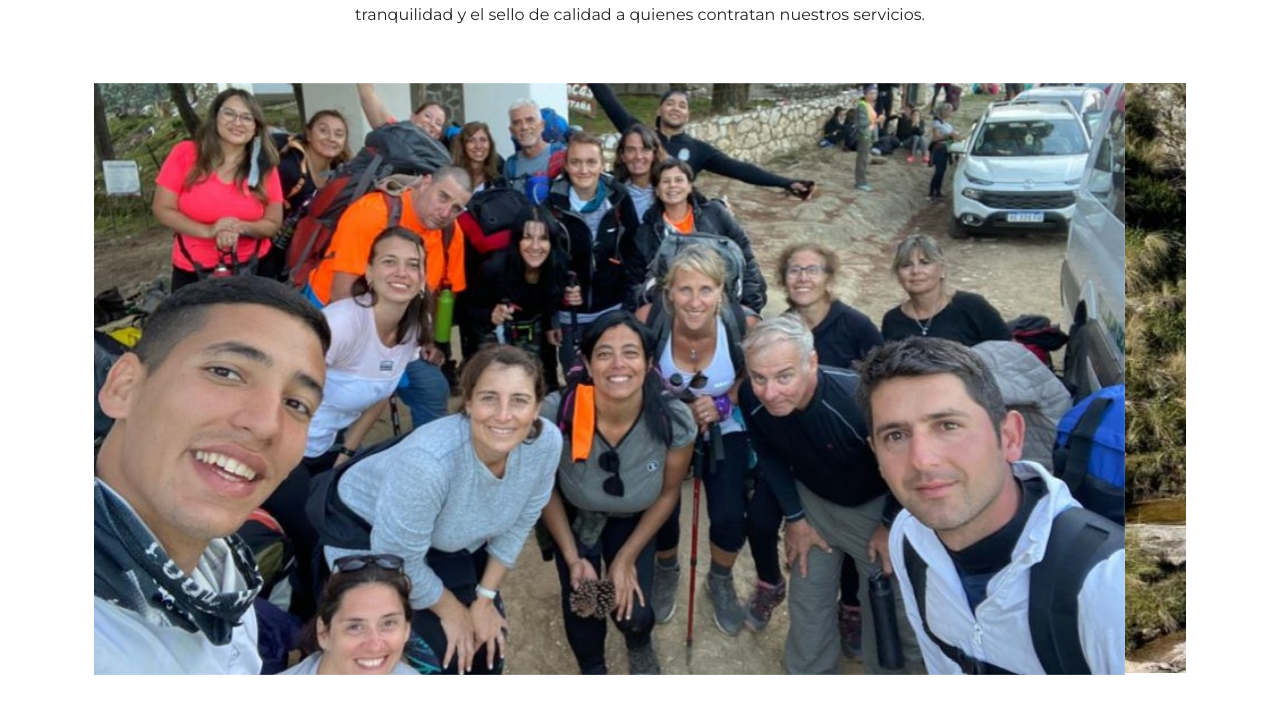
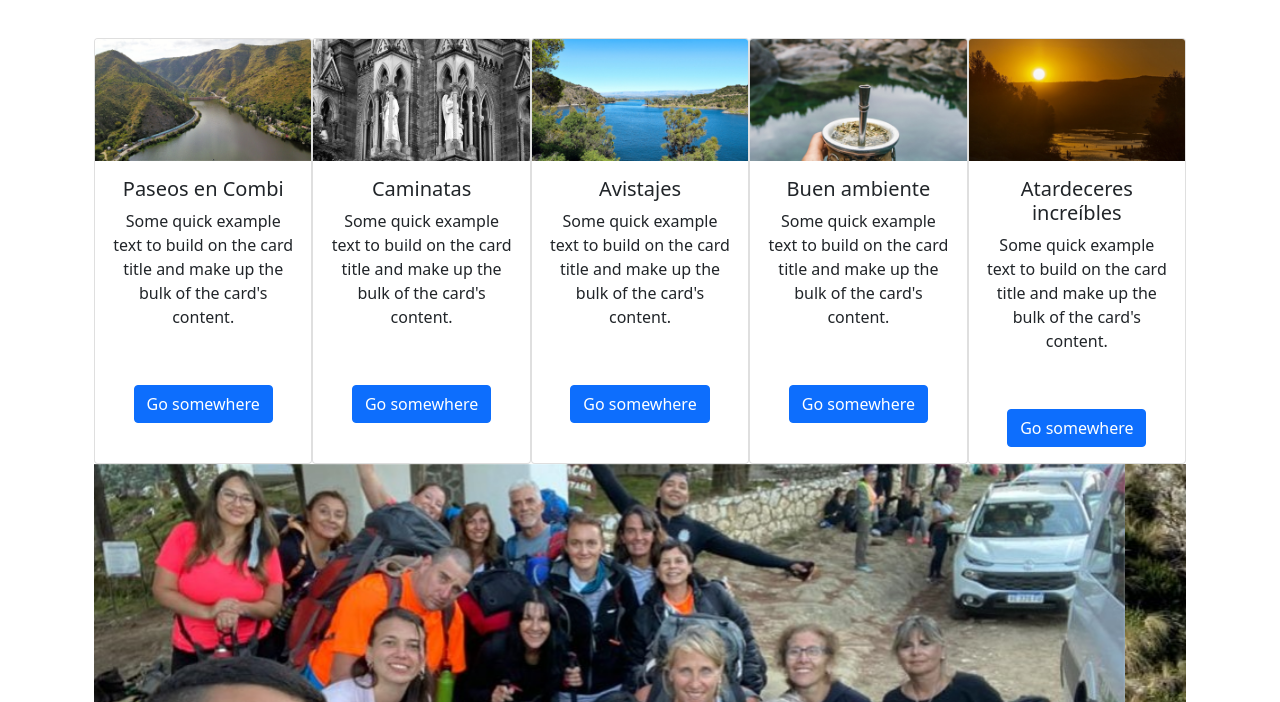
Before and after one commit to ijvas/Conociendo-Cordoba, a website: page pages/nosotros.html in a window 1280 px wide. Shown: the part 309-1011 px from the top of the page. Drawn offline with nearby package versions, Linux system fonts and the light colour scheme.

Commit message:
Hemos agregado la seccion de tarjetas a nosotros

```diff
--- a/pages/nosotros.html
+++ b/pages/nosotros.html
@@ -75,9 +75,9 @@
 
       <main class="nosotrosMain container animate__animated animate__fadeInUpBig">
 
-        <h1 class="nosotrosMain__titulo">
+        <h2 class="nosotrosMain__titulo">
             <strong>Más que una guía, una compañía ...</strong>
-        </h1>
+        </h2>
 
         <div>
             <p class="nosotrosMain__parrafo">
@@ -91,6 +91,55 @@
                 tranquilidad y el sello de calidad a quienes contratan nuestros servicios.
             </p>
         </div>
+
+        <section id="cartas" class="container">
+
+          <div class="card" style="width: 18rem;">
+            <img src="../src/img/nosotros/tarjetas/CarlosPaz.jpg" class="card-img-top" alt="imagen aérea del dique san roque">
+            <div class="card-body">
+              <h5 class="card-title">Paseos en Combi</h5>
+              <p class="card-text">Some quick example text to build on the card title and make up the bulk of the card's content.</p>
+              <a href="#" class="btn btn-primary">Go somewhere</a>
+            </div>
+          </div>
+
+          <div class="card" style="width: 18rem;">
+            <img src="../src/img/nosotros/tarjetas/IglesiaBuenPastor.jpg" class="card-img-top" alt="imagen de estatuas que se encuentran construidas en las paredes de la iglesia los capuchinos en cordoba capital">
+            <div class="card-body">
+              <h5 class="card-title">Caminatas</h5>
+              <p class="card-text">Some quick example text to build on the card title and make up the bulk of the card's content.</p>
+              <a href="#" class="btn btn-primary">Go somewhere</a>
+            </div>
+          </div>
+
+          <div class="card" style="width: 18rem;">
+            <img src="../src/img/nosotros/tarjetas/DiqueLosMolinos.jpg" class="card-img-top" alt="imagen del dique los olinos">
+            <div class="card-body">
+              <h5 class="card-title">Avistajes</h5>
+              <p class="card-text">Some quick example text to build on the card title and make up the bulk of the card's content.</p>
+              <a href="#" class="btn btn-primary">Go somewhere</a>
+            </div>
+          </div>
+
+          <div class="card" style="width: 18rem;">
+            <img src="../src/img/nosotros/tarjetas/mate.jpg" class="card-img-top" alt="...">
+            <div class="card-body">
+              <h5 class="card-title">Buen ambiente</h5>
+              <p class="card-text">Some quick example text to build on the card title and make up the bulk of the card's content.</p>
+              <a href="#" class="btn btn-primary">Go somewhere</a>
+            </div>
+          </div>
+
+          <div class="card" style="width: 18rem;">
+            <img src="../src/img/nosotros/tarjetas/AtardecerEnElRio.jpg" class="card-img-top" alt="imagen de un atardecer en el rio san antonio">
+            <div class="card-body">
+              <h5 class="card-title">Atardeceres increíbles</h5>
+              <p class="card-text">Some quick example text to build on the card title and make up the bulk of the card's content.</p>
+              <a href="#" class="btn btn-primary">Go somewhere</a>
+            </div>
+          </div>
+
+        </section>
 
         <div id="carouselExampleSlidesOnly" class="Carrusel carousel slide container" data-bs-ride="carousel">
 
--- a/src/scss/styles.scss
+++ b/src/scss/styles.scss
@@ -20,7 +20,6 @@ h1 {
 }
 
 h2 {
-    @extend h1;
     font-family: $Impact;
     color: black;
     font-size: 55px;
@@ -216,6 +215,26 @@ h2 {
 
 
 
+@media(min-width: 1px) {
+
+    #cartas {
+        display: flex;
+    }
+}
+
+@media(min-width: 333px) {
+
+}
+
+@media(min-width: 768px) {
+
+}
+
+@media(min-width: 1200px) {
+
+}
+
+
 .nosotrosMain  {
     text-align: center;
     h2{
@@ -349,7 +368,6 @@ h2 {
 
 .mainDeGaleria__galeria--contenedor {
     width: 100%;
-    margin: auto;
     margin-top: 2rem;
     display: grid;
 }
@@ -361,6 +379,20 @@ h2 {
         height: 100%;
         object-fit: cover;
     }
+}
+
+.footerDeGaleria {
+    margin-bottom: 5px;
+}
+
+
+.footerDeGaleria__link {
+    text-decoration: none;
+}
+
+.footerDeGaleria__link--img{
+    margin-top: 20px;
+    margin-right: 20px;
 }
 
 @media(min-width:520px) {
@@ -386,20 +418,18 @@ h2 {
 }
 
 @media(min-width:1024px) {
+
     .mainDeGaleria__galeria--contenedor {
         grid-template-columns: 1fr 1fr 1fr 1fr;
-        width: 1024px;
+        width: 100%;
+        margin: auto;
     }
 
-    .footerDeGaleria {
-        margin-left: 65px;
-    }
 }
 
 @media(min-width:1200px) {
     .mainDeGaleria__galeria--contenedor {
         grid-template-columns: 1fr 1fr 1fr 1fr;
-        width: 1200px;
     }
 }
 
@@ -479,9 +509,6 @@ h2 {
         width: 100%;
     }
 
-    .footerDeContactanos {
-        margin-bottom: 1rem;
-    }
 }
 
 @media(min-width: 1200px) {
```
Also changed, not shown: src/css/styles.css, src/img/nosotros/tarjetas/AtardecerEnElRio.jpg (added), src/img/nosotros/tarjetas/CarlosPaz.jpg (added), src/img/nosotros/tarjetas/DiqueLosMolinos.jpg (added), src/img/nosotros/tarjetas/IglesiaBuenPastor.jpg (added), src/img/nosotros/tarjetas/mate.jpg (added), src/img/nosotros/tarjetas/mate1.jpg (added).
